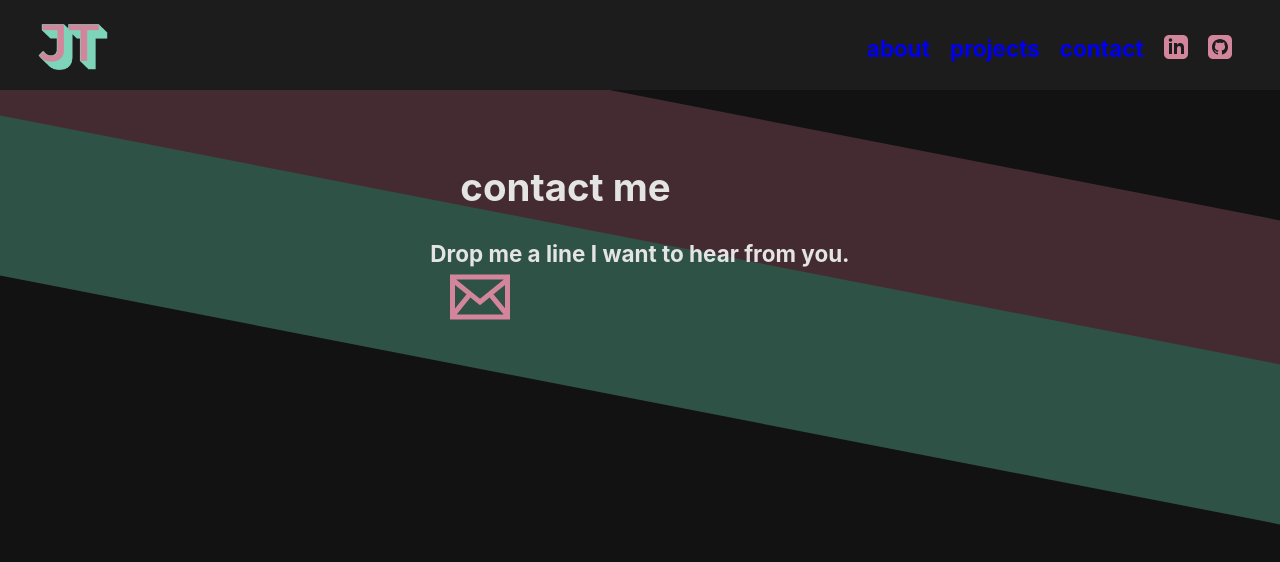
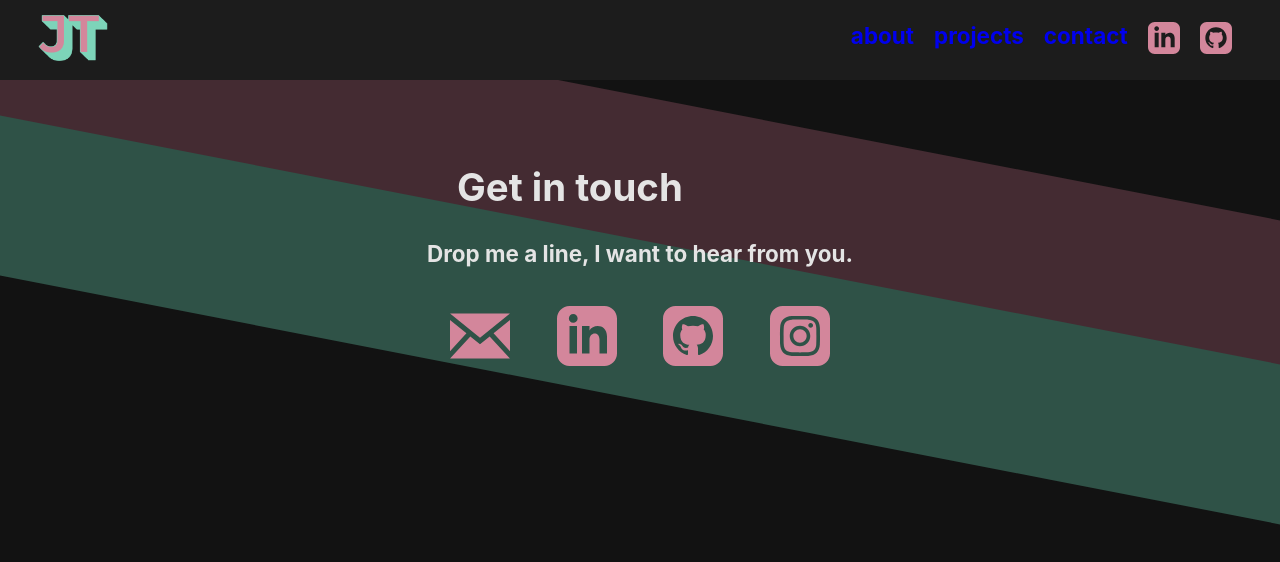
Before and after one commit to tenhold/portfolio, a React app: page /contact in a window 1280 px wide. Shown: the top 562 px of the page. Built offline with nearby package versions, Linux system fonts and the light colour scheme.

Commit message:
(add) accessiblality to svgs and width and hight as props

```diff
--- a/src/components/Contact.tsx
+++ b/src/components/Contact.tsx
@@ -1,4 +1,7 @@
 import React from 'react';
+import Github from '../svgs/Github';
+import Instagram from '../svgs/Instagram';
+import Linkedin from '../svgs/Linkedin';
 import Mail from '../svgs/Mail';
 
 const Contact = () => {
@@ -7,14 +10,27 @@
       <div className='slash' id='slash-1'></div>
       <div className='slash' id='slash-2'></div>
       <div className='contact'>
-        <h1>contact me</h1>
-        <h3>Drop me a line I want to hear from you.</h3>
-        <a
-          href='https://mail.google.com/mail/?view=cm&fs=1&tf=1&to=jtenhold@gmail.com'
-          target='_blank'
-          rel='noreferrer'>
-          <Mail className='mail' />
-        </a>
+        <h1>Get in touch</h1>
+        <h3>Drop me a line, I want to hear from you.</h3>
+        <ul className='contact-links'>
+          <li>
+            <a
+              href='https://mail.google.com/mail/?view=cm&fs=1&tf=1&to=jtenhold@gmail.com'
+              target='_blank'
+              rel='noreferrer'>
+              <Mail />
+            </a>
+          </li>
+          <li>
+            <Linkedin height='60' />
+          </li>
+          <li>
+            <Github width='60' height='60' />
+          </li>
+          <li>
+            <Instagram />
+          </li>
+        </ul>
       </div>
     </div>
   );
--- a/src/style/App.css
+++ b/src/style/App.css
@@ -37,7 +37,6 @@
 
 nav {
   z-index: 3;
-  padding-top: 0.5em;
   display: flex;
   position: fixed;
   width: 100%;
@@ -125,7 +124,7 @@
     height: 8vh;
     width: 100%;
     display: flex;
-    justify-content: space-evenly;
+    justify-content: space-between;
   }
 
   .nav-links a:hover {
--- a/src/style/Contact.css
+++ b/src/style/Contact.css
@@ -1,10 +1,19 @@
 .contact {
+  display: flex;
+  flex-direction: column;
   padding: 2em;
   /* border: 10px solid #D3869B;
   border-radius: 10px; */
 }
 
-.mail {
+.contact-links {
+  display: flex;
+  flex-direction: row;
+  justify-content: space-around;
+  padding-top: 2em;
+}
+
+.contact-links svg {
   fill: #D3869B;
-  width: 100px;
+  height: 100;
 }
--- a/src/style/Projects.css
+++ b/src/style/Projects.css
@@ -13,7 +13,7 @@
 }
 
 .container p {
-  padding-top: 1em;
+  padding: 1em 0 1em 0;
   line-height: 1.5;
   vertical-align: bottom;
 }
--- a/src/svgs/Github.tsx
+++ b/src/svgs/Github.tsx
@@ -1,13 +1,20 @@
 import React from 'react';
 
-const Github: React.FC<{ className: string }> = ({ className }) => {
+interface SVG {
+  className?: string;
+  height?: string;
+  width?: string;
+}
+
+const Github: React.FC<SVG> = ({ className, width, height }) => {
   return (
     <svg
       className={className}
       xmlns='http://www.w3.org/2000/svg'
-      width='24'
-      height='24'
+      width={width || '32'}
+      height={height || '32'}
       viewBox='0 0 24 24'>
+      <title>Github</title>
       <path d='M19 0h-14c-2.761 0-5 2.239-5 5v14c0 2.761 2.239 5 5 5h14c2.762 0 5-2.239 5-5v-14c0-2.761-2.238-5-5-5zm-4.466 19.59c-.405.078-.534-.171-.534-.384v-2.195c0-.747-.262-1.233-.55-1.481 1.782-.198 3.654-.875 3.654-3.947 0-.874-.312-1.588-.823-2.147.082-.202.356-1.016-.079-2.117 0 0-.671-.215-2.198.82-.64-.18-1.324-.267-2.004-.271-.68.003-1.364.091-2.003.269-1.528-1.035-2.2-.82-2.2-.82-.434 1.102-.16 1.915-.077 2.118-.512.56-.824 1.273-.824 2.147 0 3.064 1.867 3.751 3.645 3.954-.229.2-.436.552-.508 1.07-.457.204-1.614.557-2.328-.666 0 0-.423-.768-1.227-.825 0 0-.78-.01-.055.487 0 0 .525.246.889 1.17 0 0 .463 1.428 2.688.944v1.489c0 .211-.129.459-.528.385-3.18-1.057-5.472-4.056-5.472-7.59 0-4.419 3.582-8 8-8s8 3.581 8 8c0 3.533-2.289 6.531-5.466 7.59z' />
     </svg>
   );
--- /dev/null
+++ b/src/svgs/Instagram.tsx
@@ -0,0 +1,17 @@
+import React from 'react';
+
+const Instagram: React.FC<{ className?: string }> = ({ className }) => {
+  return (
+    <svg
+      className={className}
+      xmlns='http://www.w3.org/2000/svg'
+      width='60'
+      height='60'
+      viewBox='0 0 24 24'>
+      <title>Instagram</title>
+      <path d='M15.233 5.488c-.843-.038-1.097-.046-3.233-.046s-2.389.008-3.232.046c-2.17.099-3.181 1.127-3.279 3.279-.039.844-.048 1.097-.048 3.233s.009 2.389.047 3.233c.099 2.148 1.106 3.18 3.279 3.279.843.038 1.097.047 3.233.047 2.137 0 2.39-.008 3.233-.046 2.17-.099 3.18-1.129 3.279-3.279.038-.844.046-1.097.046-3.233s-.008-2.389-.046-3.232c-.099-2.153-1.111-3.182-3.279-3.281zm-3.233 10.62c-2.269 0-4.108-1.839-4.108-4.108 0-2.269 1.84-4.108 4.108-4.108s4.108 1.839 4.108 4.108c0 2.269-1.839 4.108-4.108 4.108zm4.271-7.418c-.53 0-.96-.43-.96-.96s.43-.96.96-.96.96.43.96.96-.43.96-.96.96zm-1.604 3.31c0 1.473-1.194 2.667-2.667 2.667s-2.667-1.194-2.667-2.667c0-1.473 1.194-2.667 2.667-2.667s2.667 1.194 2.667 2.667zm4.333-12h-14c-2.761 0-5 2.239-5 5v14c0 2.761 2.239 5 5 5h14c2.762 0 5-2.239 5-5v-14c0-2.761-2.238-5-5-5zm.952 15.298c-.132 2.909-1.751 4.521-4.653 4.654-.854.039-1.126.048-3.299.048s-2.444-.009-3.298-.048c-2.908-.133-4.52-1.748-4.654-4.654-.039-.853-.048-1.125-.048-3.298 0-2.172.009-2.445.048-3.298.134-2.908 1.748-4.521 4.654-4.653.854-.04 1.125-.049 3.298-.049s2.445.009 3.299.048c2.908.133 4.523 1.751 4.653 4.653.039.854.048 1.127.048 3.299 0 2.173-.009 2.445-.048 3.298z' />
+    </svg>
+  );
+};
+
+export default Instagram;
--- a/src/svgs/Linkedin.tsx
+++ b/src/svgs/Linkedin.tsx
@@ -1,12 +1,19 @@
 import React from 'react';
 
-const Linkedin: React.FC<{ className: string }> = ({ className }) => {
+interface SVG {
+  className?: string;
+  height?: string;
+  width?: string;
+}
+
+const Linkedin: React.FC<SVG> = ({ className, height }) => {
   return (
     <svg
       className={className}
       xmlns='http://www.w3.org/2000/svg'
-      height='24'
+      height={height || '32'}
       viewBox='0 0 24 24'>
+      <title>LinkedIn</title>
       <path d='M19 0h-14c-2.761 0-5 2.239-5 5v14c0 2.761 2.239 5 5 5h14c2.762 0 5-2.239 5-5v-14c0-2.761-2.238-5-5-5zm-11 19h-3v-11h3v11zm-1.5-12.268c-.966 0-1.75-.79-1.75-1.764s.784-1.764 1.75-1.764 1.75.79 1.75 1.764-.783 1.764-1.75 1.764zm13.5 12.268h-3v-5.604c0-3.368-4-3.113-4 0v5.604h-3v-11h3v1.765c1.396-2.586 7-2.777 7 2.476v6.759z' />
     </svg>
   );
--- a/src/svgs/Logo.tsx
+++ b/src/svgs/Logo.tsx
@@ -14,6 +14,7 @@
     width={width}
     height={height}
     viewBox='0 150 1000 700'>
+    <title>Jon Tenholder logo</title>
     <image
       id='color-fill'
       data-name='Color Fill 2 copy'
--- a/src/svgs/Mail.tsx
+++ b/src/svgs/Mail.tsx
@@ -1,6 +1,6 @@
 import React from 'react';
 
-const Mail: React.FC<{ className: string }> = ({ className }) => {
+const Mail: React.FC<{ className?: string }> = ({ className }) => {
   return (
     <svg
       className={className}
@@ -8,7 +8,8 @@
       width='60'
       height='60'
       viewBox='0 0 24 24'>
-      <path d='M0 3v18h24v-18h-24zm6.623 7.929l-4.623 5.712v-9.458l4.623 3.746zm-4.141-5.929h19.035l-9.517 7.713-9.518-7.713zm5.694 7.188l3.824 3.099 3.83-3.104 5.612 6.817h-18.779l5.513-6.812zm9.208-1.264l4.616-3.741v9.348l-4.616-5.607z' />
+      <title>email</title>
+      <path d='M12 12.713l-11.985-9.713h23.971l-11.986 9.713zm-5.425-1.822l-6.575-5.329v12.501l6.575-7.172zm10.85 0l6.575 7.172v-12.501l-6.575 5.329zm-1.557 1.261l-3.868 3.135-3.868-3.135-8.11 8.848h23.956l-8.11-8.848z' />
     </svg>
   );
 };
--- a/src/svgs/NextBtn.tsx
+++ b/src/svgs/NextBtn.tsx
@@ -16,6 +16,7 @@
       width='60'
       height='60'
       viewBox='0 0 24 24'>
+      <title>Next Button</title>
       <path d='M7.33 24l-2.83-2.829 9.339-9.175-9.339-9.167 2.83-2.829 12.17 11.996z' />
     </svg>
   );
--- a/src/svgs/PrevBtn.tsx
+++ b/src/svgs/PrevBtn.tsx
@@ -16,6 +16,7 @@
       width='60'
       height='60'
       viewBox='0 0 24 24'>
+      <title>Previous button</title>
       <path d='M16.67 0l2.83 2.829-9.339 9.175 9.339 9.167-2.83 2.829-12.17-11.996z' />
     </svg>
   );
```
